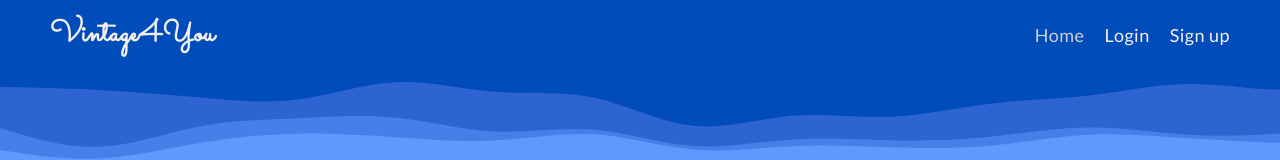
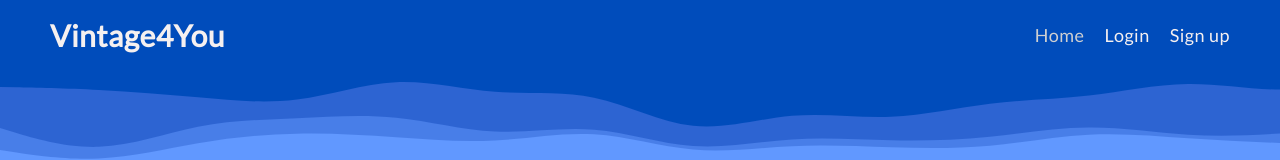
Before and after one commit to karollion/Vintage4You, a React (Create React App) app in the folder client/: page / in a window 1280 px wide. Shown: the top 160 px of the page. Built offline with nearby package versions, Linux system fonts and the light colour scheme; no server answers.

Commit message:
Change font logo

```diff
--- a/client/src/components/views/NavBar/NavBar.module.scss
+++ b/client/src/components/views/NavBar/NavBar.module.scss
@@ -16,7 +16,7 @@
   }
 
   .logo {
-    font-family: $font-text2;
+    font-family: $font-text;
     font-weight: 600;
     font-size: calc($base-size * 2.5);
   }
@@ -26,7 +26,7 @@
     height: 30px;
     border: 1px solid $color-active;
     border-radius: 3px;
-    box-shadow: 0 0 5px pink;
+    box-shadow: 0 0 5px #fff;
     background: $color-light;
   }
   .avatar {
```
